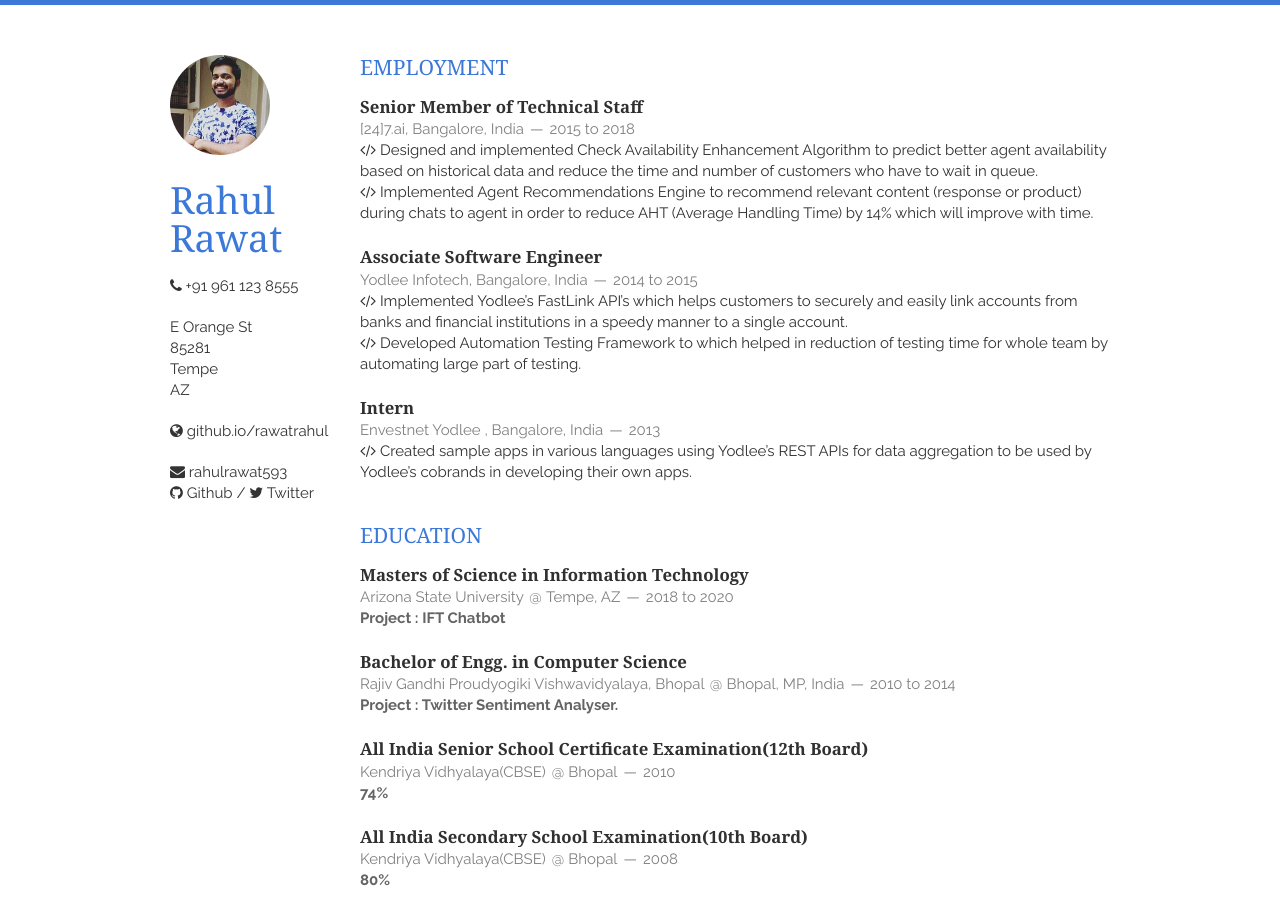
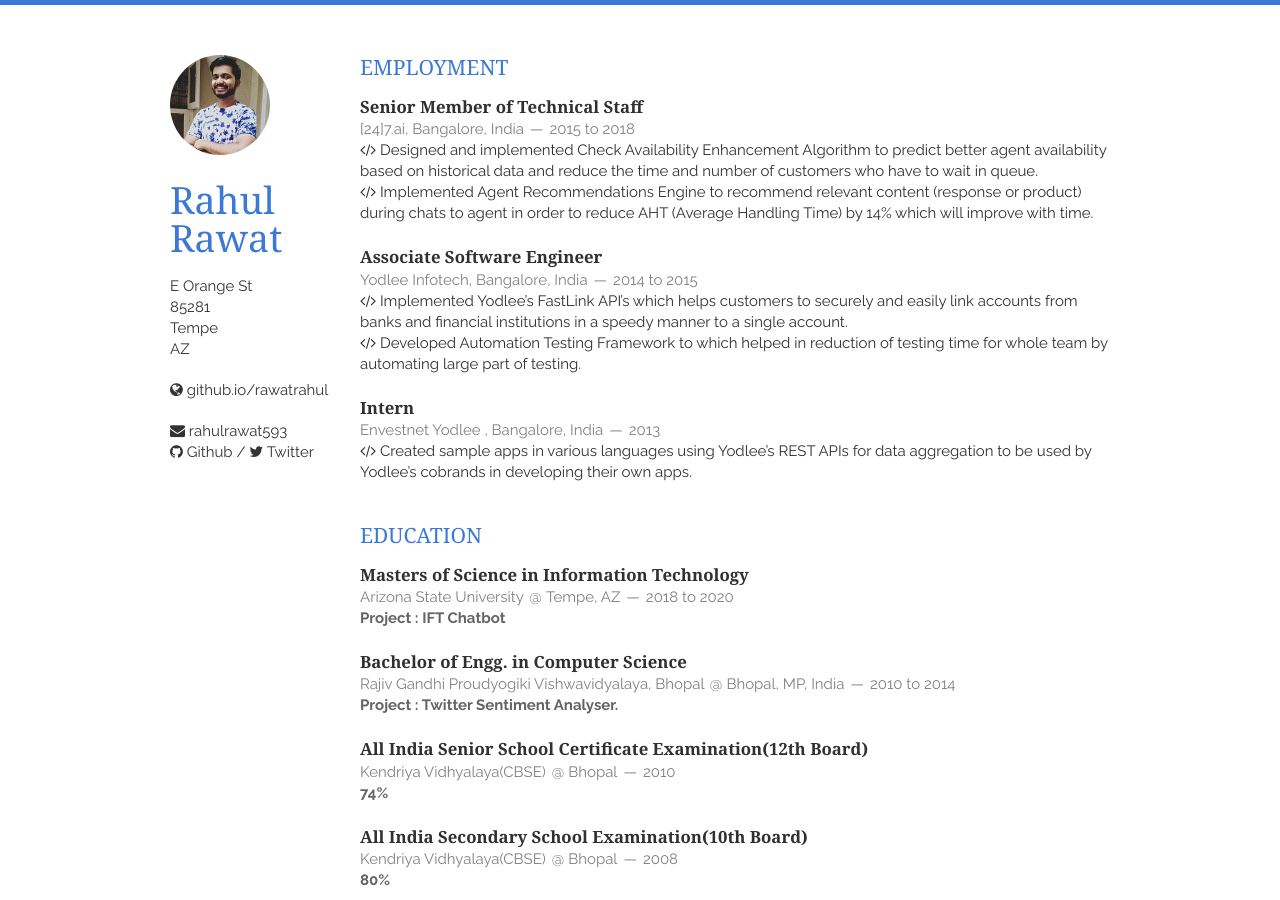
Before and after one commit to rawatrahul/vitae, a Jekyll site: the page built from index.html, in a window 1280 px wide and 900 px high. Built offline with Jekyll 4.4.1, drawn with Linux system fonts in a browser that asks for light colours; the list of posts is cut into pages by our own code.

Commit message:
Update layout.html

```diff
--- a/_layouts/layout.html
+++ b/_layouts/layout.html
@@ -27,9 +27,6 @@
     <header class="three columns">
         <img src="{{ site.baseurl }}static/img/profile.jpg" class="me">
         <h1>{{ site.name }}</h1>
-        <p>
-            <a href="{{ site.tel_full }}"><i class="fa fa-phone"></i> {{ site.tel }}</a>
-        </p>
         <address>
             <a href="{{ site.google_maps }}">
                 {{ site.address }}<br/>
```
